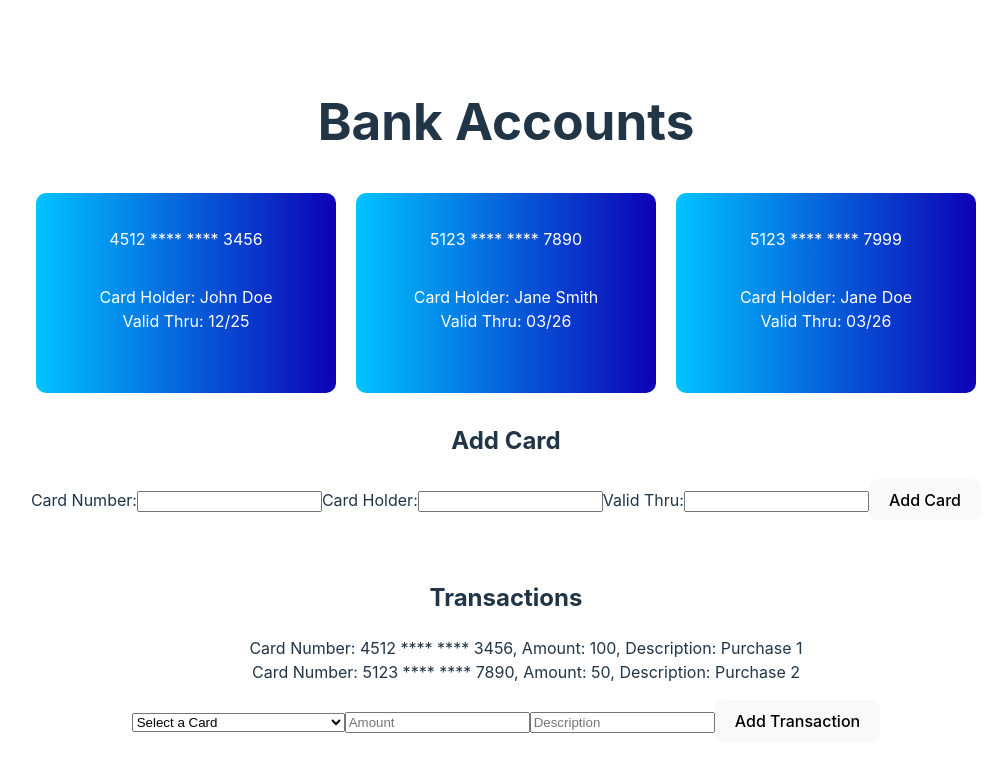
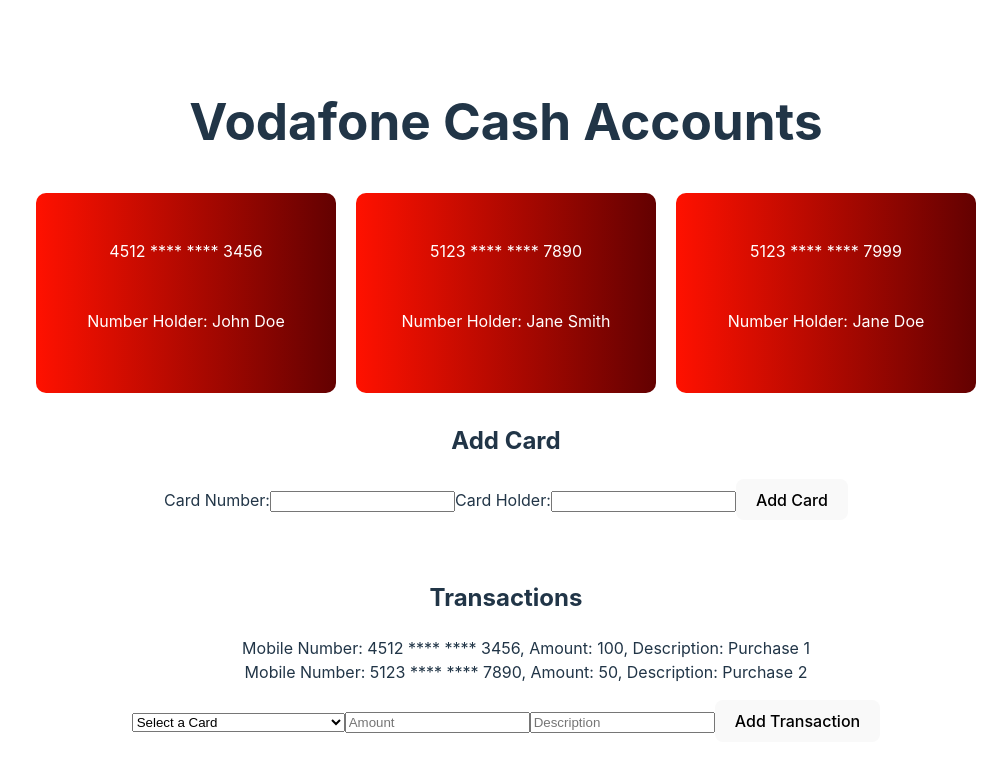
Before and after one commit to Back-Benchers-Studio/MoneyTransferDashboard, a React (Vite) app in the folder money-transfer/: page / in a window 1280 px wide. Shown: the top 772 px of the page, without its empty margins (134-1141 px from the left). Built offline with nearby package versions, Linux system fonts and the light colour scheme.

Commit message:
vodafone cash update

```diff
--- a/money-transfer/src/App.jsx
+++ b/money-transfer/src/App.jsx
@@ -11,7 +11,7 @@
 function App() {
 
   return (
-    <BankAccounts/>
+    <VodafoneCashAccounts/>
   );
 }
 
--- /dev/null
+++ b/money-transfer/src/Components/VodafoneCashCard.jsx
@@ -0,0 +1,25 @@
+/* eslint-disable react/prop-types */
+/* eslint-disable no-unused-vars */
+import React from 'react';
+import '../Styles/VodafoneCashCard.css';
+
+function Card({mobileNumber, numberHolder}) {
+  return (
+    <div className="vodafone-card">
+      <div className="card-front">
+        <div className="chip"></div>
+        <div className="Mobile-number">
+          <span> {mobileNumber} </span>
+        </div>
+        <div className="card-info">
+          <div className="Number-holder">
+            <label>Number Holder: </label>
+            <span>{numberHolder}</span>
+          </div>
+        </div>
+      </div>
+    </div>
+  );
+}
+
+export default Card;
--- /dev/null
+++ b/money-transfer/src/Styles/VodafoneCashCard.css
@@ -0,0 +1,31 @@
+.vodafone-card {
+    width: 300px;
+    height: 200px;
+    border-radius: 10px;
+    display: flex;
+    perspective: 1000px;
+    transition: transform 0.5s;
+    background: linear-gradient(to right, #ff1100, #630101);
+    color: #fff;
+    margin: 10px;
+  }
+
+  .card-front {
+    width: 100%;
+    height: 70%;
+    position: absolute;
+    backface-visibility: hidden;
+    display: flex;
+    flex-direction: column;
+    justify-content: space-between;
+
+
+  }
+
+  .card-front {
+    transform: rotateY(0deg);
+  }
+
+  .card-holder, .valid-thru {
+    background: transparent;
+  }
--- a/money-transfer/src/pages/BankAccounts.jsx
+++ b/money-transfer/src/pages/BankAccounts.jsx
@@ -3,7 +3,6 @@
 import React, { useState, useEffect } from "react";
 import VisaCard from "../Components/Card";
 import "../Styles/BankAccount.css";
-import AddCardModal from "../Components/AddCardModal";
 
 function BankAccounts() {
   const [bankCards, setBankCardsData] = useState([]);
@@ -21,7 +20,9 @@
     validThru: '',
   });
 
-  const [isAddCardModalOpen, setIsAddCardModalOpen] = useState(false);
+
+
+  useEffect(() => {
 
     const bankCardsData = [
       {
@@ -43,13 +44,7 @@
         validThru: "03/26",
       },
     ];
-
-  const mockTransactions = [
-    { id: 1, amount: 100, description: "Purchase 1" },
-    { id: 2, amount: 50, description: "Purchase 2" },
-  ];
-
-  useEffect(() => {
+    setBankCardsData(bankCardsData);
 
     const mockTransactions = [
       {
@@ -75,7 +70,7 @@
       newTransaction.amount &&
       newTransaction.description
     ) {
-      const selectedCardData = bankCardsData.find(
+      const selectedCardData = bankCards.find(
         (card) => card.cardNumber === newTransaction.selectedCard
       );
       if (selectedCardData) {
@@ -103,8 +98,16 @@
         validThru: newCard.validThru,
       };
       console.log("Added card data:", addedCard);
-      setBankCardsData((prevBankCardsData) => [...prevBankCardsData, addedCard]);
-      console.log("Bank cards data after update:", bankCardsData);
+      setBankCardsData([
+        ...bankCards,
+        {
+          id: 4,
+          cardHolder: newCard.cardHolder,
+          cardNumber: newCard.cardNumber,
+          validThru: newCard.validThru,
+        }
+        ]);
+      console.log("Bank cards data after update:", bankCards);
       setNewCard({ cardNumber: '', cardHolder: '', validThru: '' });
     }
   };
@@ -113,7 +116,7 @@
     <div>
       <h1>Bank Accounts</h1>
       <div className="bank-cards-container">
-        {bankCardsData.map((card) => (
+        {bankCards.map((card) => (
           <VisaCard
             key={card.id}
             cardHolder={card.cardHolder}
@@ -166,7 +169,7 @@
             }
           >
             <option value="">Select a Card</option>
-            {bankCardsData.map((card) => (
+            {bankCards.map((card) => (
               <option key={card.cardNumber} value={card.cardNumber}>
                 {card.cardHolder} - {card.cardNumber}
               </option>
--- a/money-transfer/src/pages/VodafoneCashAccounts.jsx
+++ b/money-transfer/src/pages/VodafoneCashAccounts.jsx
@@ -1,11 +1,189 @@
 /* eslint-disable no-unused-vars */
-import React from 'react';
+import React, { useState, useEffect } from "react";
+import VodafoneCashCard from "../Components/VodafoneCashCard";
+import "../Styles/BankAccount.css";
 
 function VodafoneCashAccounts() {
+  const [vodafoneCards, setvodafoneCardsData] = useState([]);
+  const [transactions, setTransactions] = useState([]);
+
+  const [newTransaction, setNewTransaction] = useState({
+    MobileNumber: "",
+    amount: "",
+    description: "",
+  });
+
+  const [newCard, setNewCard] = useState({
+    NumberHolder: '',
+    MobileNumber: '',
+  });
+
+
+
+  useEffect(() => {
+
+    const vodafoneCardsData = [
+      {
+        id: 1,
+        NumberHolder: "John Doe",
+        MobileNumber: "4512 **** **** 3456",
+      },
+      {
+        id: 2,
+        NumberHolder: "Jane Smith",
+        MobileNumber: "5123 **** **** 7890",
+      },
+      {
+        id: 3,
+        NumberHolder: "Jane Doe",
+        MobileNumber: "5123 **** **** 7999",
+      },
+    ];
+    setvodafoneCardsData(vodafoneCardsData);
+
+    const mockTransactions = [
+      {
+        id: 1,
+        MobileNumber: "4512 **** **** 3456",
+        amount: 100,
+        description: "Purchase 1",
+      },
+      {
+        id: 2,
+        MobileNumber: "5123 **** **** 7890",
+        amount: 50,
+        description: "Purchase 2",
+      },
+
+    ];
+    setTransactions(mockTransactions);
+  }, []);
+
+  const handleAddTransaction = () => {
+    if (
+      newTransaction.selectedCard &&
+      newTransaction.amount &&
+      newTransaction.description
+    ) {
+      const selectedCardData = vodafoneCards.find(
+        (card) => card.MobileNumber === newTransaction.selectedCard
+      );
+      if (selectedCardData) {
+        setTransactions([
+          ...transactions,
+          {
+            MobileNumber: selectedCardData.MobileNumber,
+            amount: newTransaction.amount,
+            description: newTransaction.description,
+          },
+        ]);
+        setNewTransaction({ selectedCard: "", amount: "", description: "" });
+      }
+    }
+  };
+
+  const handleAddCard = () => {
+    console.log("Adding a new card...");
+    if (newCard.MobileNumber && newCard.NumberHolder) {
+      console.log("New card data:", newCard);
+      const addedCard = {
+        id: 4,
+        numberHolder: newCard.NumberHolder,
+        mobileNumber: newCard.MobileNumber,
+      };
+      console.log("Added card data:", addedCard);
+      setvodafoneCardsData([
+        ...vodafoneCards,
+        {
+          id: 4,
+          NumberHolder: newCard.NumberHolder,
+          MobileNumber: newCard.MobileNumber,
+        }
+        ]);
+      console.log("Bank cards data after update:", vodafoneCards);
+      setNewCard({ MobileNumber: '', NumberHolder: '' });
+    }
+  };
+
   return (
     <div>
       <h1>Vodafone Cash Accounts</h1>
-      <p>This is the Vodafone Cash Accounts page. You can customize it with your content and functionality.</p>
+      <div className="bank-cards-container">
+        {vodafoneCards.map((card) => (
+          <VodafoneCashCard
+            key={card.id}
+            numberHolder={card.NumberHolder}
+            mobileNumber={card.MobileNumber}
+          />
+        ))}
+      </div>
+      {/* <button onClick={toggleAddCardModal}>Add Card (+)</button> */}
+      <div className="add-card-form">
+        <h2>Add Card</h2>
+        <label>Card Number:</label>
+        <input
+          type="text"
+          value={newCard.MobileNumber}
+          onChange={(e) => setNewCard({ ...newCard, MobileNumber: e.target.value })}
+        />
+        <label>Card Holder:</label>
+        <input
+          type="text"
+          value={newCard.NumberHolder}
+          onChange={(e) => setNewCard({ ...newCard, NumberHolder: e.target.value })}
+        />
+        <button onClick={handleAddCard}>Add Card</button>
+      </div>
+      <div className="transactions">
+        <h2>Transactions</h2>
+        <ul style={{ listStyle: "none" }}>
+          {transactions.map((transaction, index) => (
+            <li key={index}>
+              Mobile Number: {transaction.MobileNumber}, Amount:{" "}
+              {transaction.amount}, Description: {transaction.description}
+            </li>
+          ))}
+        </ul>
+        <div className="transaction-input">
+          <select
+            value={newTransaction.selectedCard}
+            onChange={(e) =>
+              setNewTransaction({
+                ...newTransaction,
+                selectedCard: e.target.value,
+              })
+            }
+          >
+            <option value="">Select a Card</option>
+            {vodafoneCards.map((card) => (
+              <option key={card.MobileNumber} value={card.MobileNumber}>
+                {card.NumberHolder} - {card.MobileNumber}
+              </option>
+            ))}
+          </select>
+          <input
+            type="text"
+            placeholder="Amount"
+            value={newTransaction.amount}
+            onChange={(e) =>
+              setNewTransaction({ ...newTransaction, amount: e.target.value })
+            }
+          />
+          <input
+            type="text"
+            placeholder="Description"
+            value={newTransaction.description}
+            onChange={(e) =>
+              setNewTransaction({
+                ...newTransaction,
+                description: e.target.value,
+              })
+            }
+          />
+          <button onClick={handleAddTransaction}>Add Transaction</button>
+        </div>
+      </div>
+
     </div>
   );
 }
```
Lines whose indentation alone changed are shown as unchanged.
